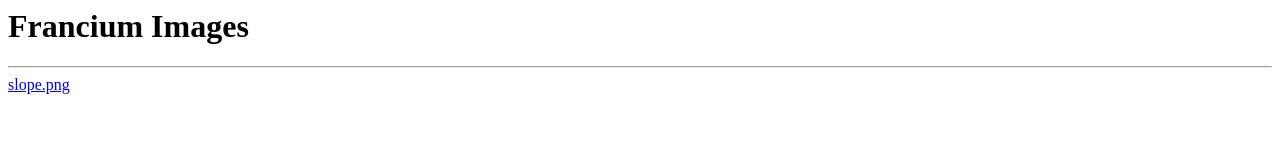
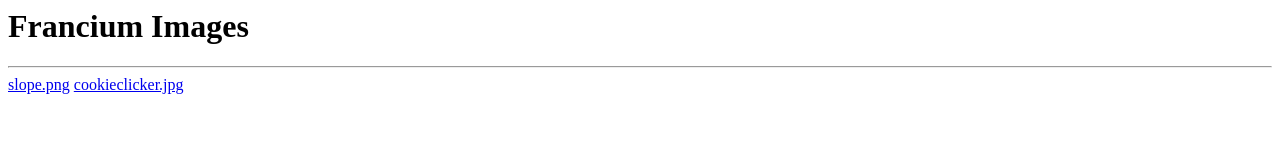
Before and after one commit to franciumstatic/img, a plain HTML site: page index.html in a window 1280 px wide. Drawn offline with Linux system fonts and the light colour scheme.

Commit message:
Update index.html

```diff
--- a/index.html
+++ b/index.html
@@ -1,3 +1,4 @@
 <h1>Francium Images</h1>
 <hr>
 <a href="slope.png">slope.png</a>
+<a href="cookieclicker.jpg">cookieclicker.jpg</a>
```
